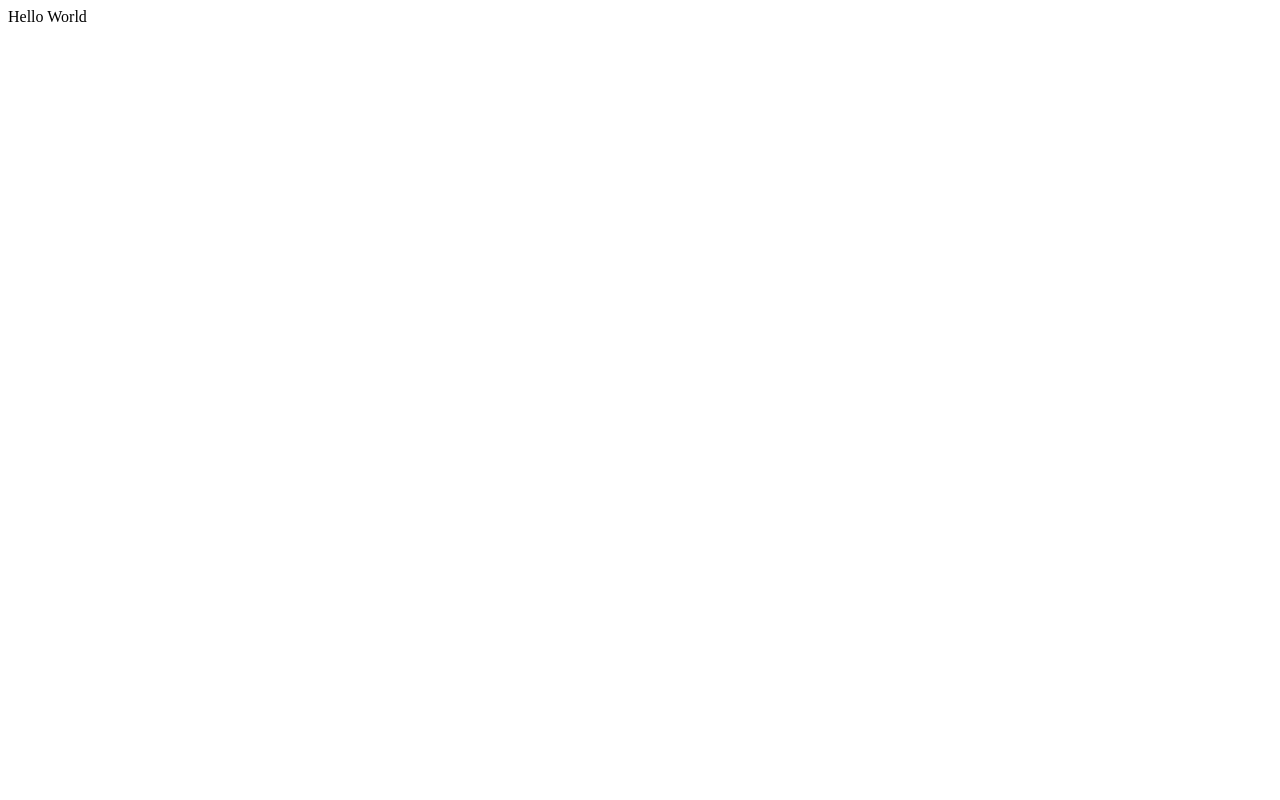
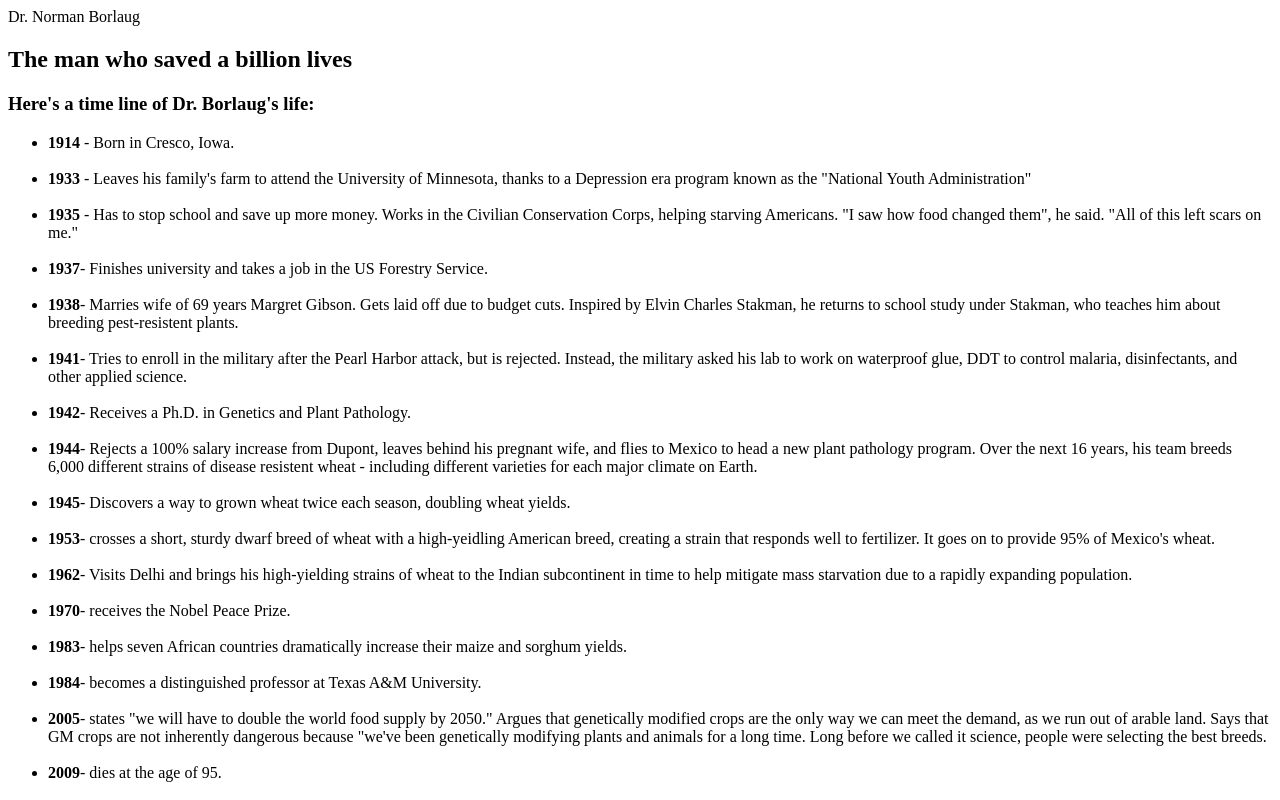
Before and after one commit to Godswilly/Microverse2, a plain HTML site: page index.html in a window 1280 px wide. Drawn offline with Linux system fonts and the light colour scheme.

Commit message:
Added a tribute page

```diff
--- a/index.html
+++ b/index.html
@@ -1 +1,35 @@
-Hello World
+<!DOCTYPE html>
+<html>
+<head>
+	<title>Tribute Page</title>
+</head>
+<body>
+	<div>
+		Dr. Norman Borlaug
+	</div>
+
+	<h2>The man who saved a billion lives</h2>
+	<h3>Here's a time line of Dr. Borlaug's life:</h3>
+	<p>
+		<ul>
+			<li><strong>1914</strong> - Born in Cresco, Iowa.</li><br>
+			<li><strong>1933</strong> - Leaves his family's farm to attend the University of Minnesota, thanks to a Depression era program known as the "National Youth Administration"</li><br>
+			<li><strong>1935</strong> - Has to stop school and save up more money. Works in the Civilian Conservation Corps, helping starving Americans. "I saw how food changed them", he said. "All of this left scars on me."</li><br>
+			<li><strong>1937</strong>- Finishes university and takes a job in the US Forestry Service.</li><br>
+			<li><strong>1938</strong>- Marries wife of 69 years Margret Gibson. Gets laid off due to budget cuts. Inspired by Elvin Charles Stakman, he returns to school study under Stakman, who teaches him about breeding pest-resistent plants.</li><br>
+			<li><strong>1941</strong>- Tries to enroll in the military after the Pearl Harbor attack, but is rejected. Instead, the military asked his lab to work on waterproof glue, DDT to control malaria, disinfectants, and other applied science.</li><br>
+			<li><strong>1942</strong>- Receives a Ph.D. in Genetics and Plant Pathology.</li><br>
+			<li><strong>1944</strong>- Rejects a 100% salary increase from Dupont, leaves behind his pregnant wife, and flies to Mexico to head a new plant pathology program. Over the next 16 years, his team breeds 6,000 different strains of disease resistent wheat - including different varieties for each major climate on Earth.</li><br>
+			<li><strong>1945</strong>- Discovers a way to grown wheat twice each season, doubling wheat yields.</li><br>
+			<li><strong>1953</strong>- crosses a short, sturdy dwarf breed of wheat with a high-yeidling American breed, creating a strain that responds well to fertilizer. It goes on to provide 95% of Mexico's wheat.</li><br>
+			<li><strong>1962</strong>- Visits Delhi and brings his high-yielding strains of wheat to the Indian subcontinent in time to help mitigate mass starvation due to a rapidly expanding population.</li><br>
+			<li><strong>1970</strong>- receives the Nobel Peace Prize.</li><br>
+			<li><strong>1983</strong>- helps seven African countries dramatically increase their maize and sorghum yields.</li><br>
+			<li><strong>1984</strong>- becomes a distinguished professor at Texas A&M University.</li><br>
+			<li><strong>2005</strong>- states "we will have to double the world food supply by 2050." Argues that genetically modified crops are the only way we can meet the demand, as we run out of arable land. Says that GM crops are not inherently dangerous because "we've been genetically modifying plants and animals for a long time. Long before we called it science, people were selecting the best breeds.</li><br>
+			<li><strong>2009</strong>- dies at the age of 95.</li>
+		</ul>
+	</p>
+</body>
+<footer></footer>
+</html>
```
